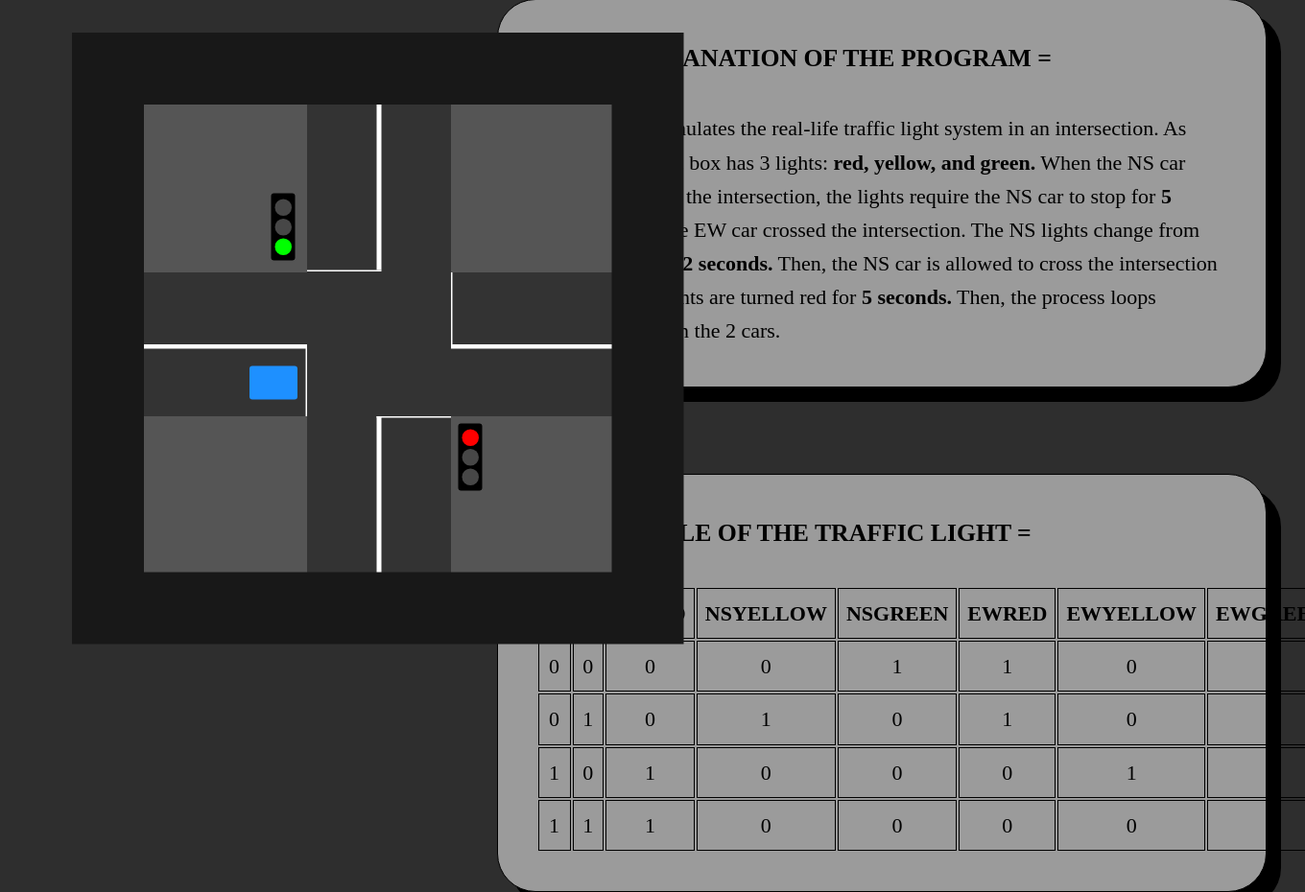
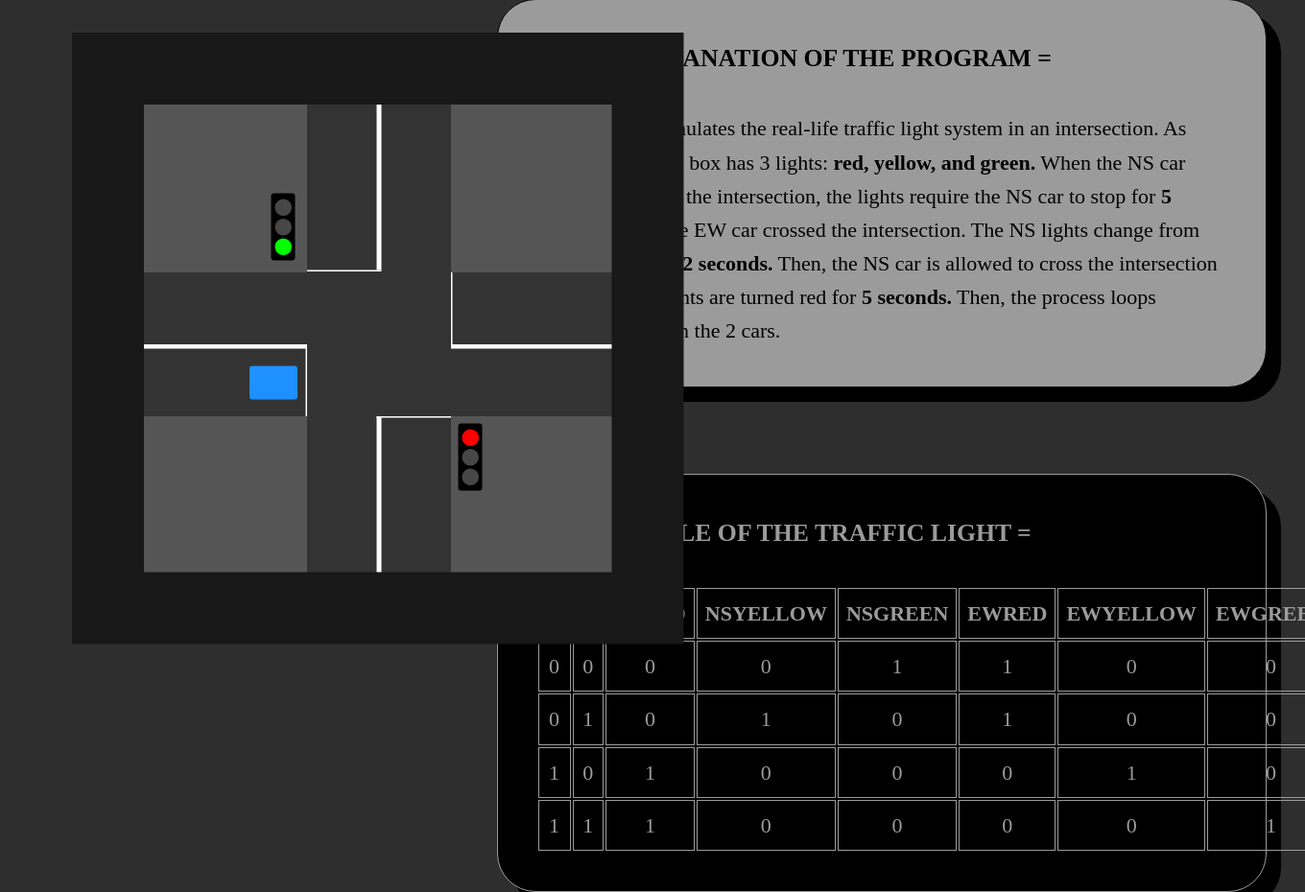
Before and after one commit to shynerietorres-creator/Trafficlightsimulator, a Flask app: page / in a window 1360 px wide; the page is wider, and only the part inside the window is pictured. Shown: the part 153-1083 px from the top of that part at 96% size. Run offline with Flask 3, Linux system fonts and the light colour scheme.

Commit message:
style.css

```diff
--- a/static/style.css
+++ b/static/style.css
@@ -40,11 +40,11 @@
 .box {
     position: relative;
     width: 59%;
-    background-color: #9b9b9b;
+    background-color: #000000;
     padding: 40px;
     float: right;
     border-radius: 40px;
-    color: #000000;
+    color: #9b9b9b;
     line-height: 1.6;
     font-size: 22px;
     transform: translateY(170px);
```
